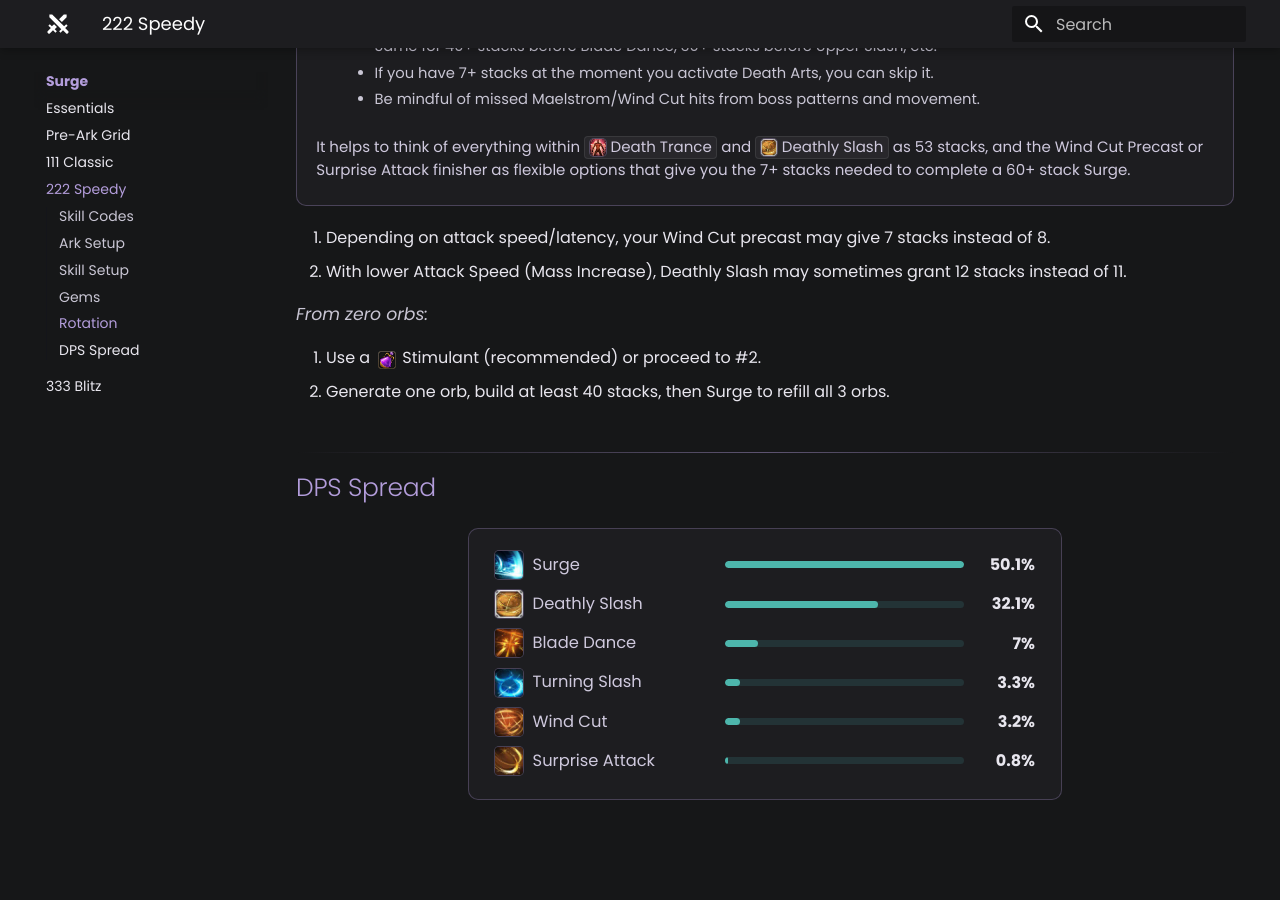
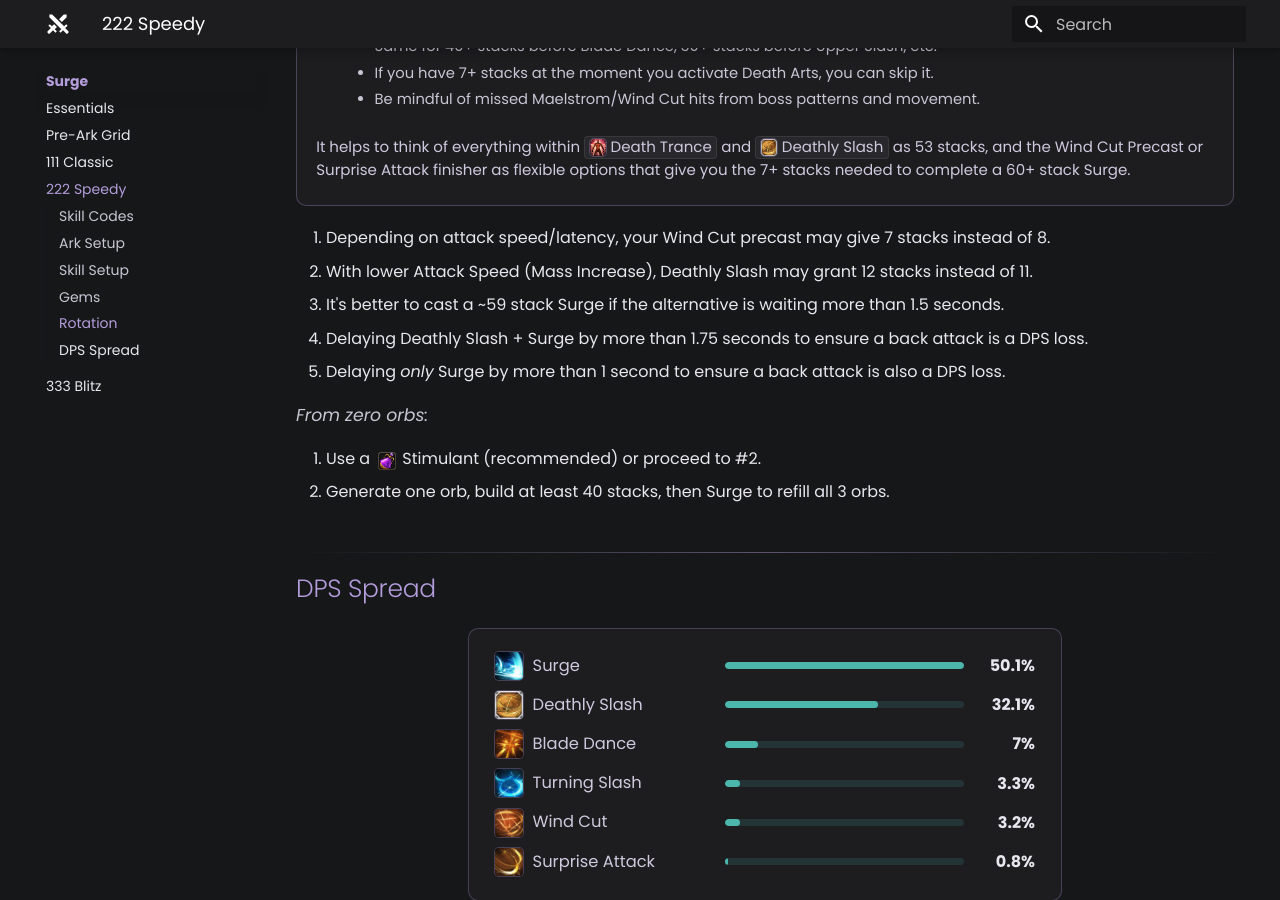
Before and after one commit to interlockme/deathblade, an MkDocs documentation site: the page built from docs/surge/222-speedy.md, in a window 1280 px wide and 900 px high, scrolled down 4542 px. Built offline with MkDocs 1.6.1 and Material for MkDocs 9.7.7, drawn with Linux system fonts in a browser that asks for light colours; plug-ins that fetch from the network failed and are left out.

Commit message:
more details

```diff
--- a/docs/surge/222-speedy.md
+++ b/docs/surge/222-speedy.md
@@ -338,7 +338,10 @@ It helps to think of everything within <span class="skill-chip">![](../assets/sh
 </div>
 
 1. Depending on attack speed/latency, your Wind Cut precast may give 7 stacks instead of 8.
-2. With lower Attack Speed (Mass Increase), Deathly Slash may sometimes grant 12 stacks instead of 11.
+2. With lower Attack Speed (Mass Increase), Deathly Slash may grant 12 stacks instead of 11.
+3. It's better to cast a ~59 stack Surge if the alternative is waiting more than 1.5 seconds.
+4. Delaying Deathly Slash + Surge by more than 1.75 seconds to ensure a back attack is a DPS loss.
+5. Delaying *only* Surge by more than 1 second to ensure a back attack is also a DPS loss.
 
 *From zero orbs:*
 { .lead }
```
